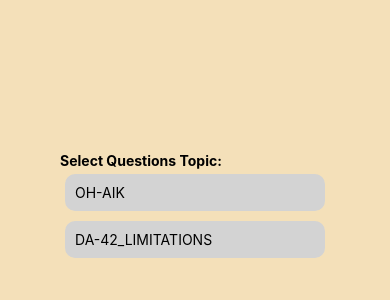
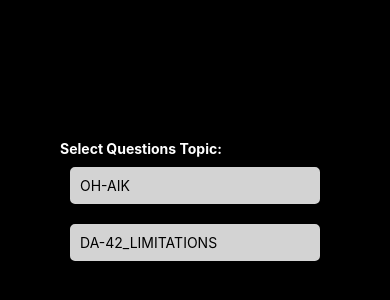
Before and after one commit to veliValentine/question-bank-mobile, a React Native app: screen / in a window 390 px wide. Shown: the part 112-412 px from the top of the page. Built offline with nearby package versions, Linux system fonts and the light colour scheme.

Commit message:
style: black color scheme

```diff
--- a/App.jsx
+++ b/App.jsx
@@ -51,7 +51,7 @@ export default App;
 
 const styles = StyleSheet.create({
   welcomeButtonContainer: {
-    backgroundColor: '#F4E0B9',
+    backgroundColor: '#000000',
     height: "100%",
   },
 });
--- a/src/Main.jsx
+++ b/src/Main.jsx
@@ -31,8 +31,12 @@ const Main = () => {
     setAnswers(newAnswers)
   }
 
-  const changeTopic = (topic) => {
-    setTopic(topic ?? '')
+  const changeTopic = (newTopic) => {
+    if (newTopic === topic) {
+      setTopic('')
+      return
+    }
+    setTopic(newTopic ?? '')
   }
 
   const startQuiz = () => {
@@ -97,7 +101,8 @@ const MainMenu = ({ topics, topic, selectTopic, startQuiz }) => {
             onPress={() => selectTopic(t)}
             style={{
               ...styles.selectTopicButton,
-              backgroundColor: topic === t ? '#adadad' : styles.selectTopicButton.backgroundColor
+              borderWidth: 5,
+              borderColor: topic === t ? 'white' : styles.container.backgroundColor,
             }}
           >
             <Text>{`${t.toUpperCase()}`}</Text>
@@ -105,7 +110,7 @@ const MainMenu = ({ topics, topic, selectTopic, startQuiz }) => {
         ))}
       </View>
       <View>
-        {topic === '' ? null :
+        {topic === '' ? <Button title="" color={styles.container.backgroundColor} /> :
           <Button
             onPress={startQuiz}
             title={`Start new '${topic}' quiz`}
@@ -120,7 +125,7 @@ export default Main;
 
 const styles = StyleSheet.create({
   container: {
-    backgroundColor: '#F4E0B9',
+    backgroundColor: '#000000',
     height: "100%",
     padding: 50
   },
@@ -133,6 +138,7 @@ const styles = StyleSheet.create({
   },
   title: {
     fontWeight: 'bold',
+    color: 'white'
   },
   selectTopicButton: {
     backgroundColor: '#D3D3D3',
--- a/src/Welcome.jsx
+++ b/src/Welcome.jsx
@@ -7,7 +7,8 @@ const Welcome = () => {
     <View style={styles.container}>
       <View>
         <Text style={styles.text}>Welcome to</Text>
-        <Text style={styles.textTitle}>Flying Valentine Question Bank</Text>
+        <Text style={styles.textTitle}>Flying Valentine</Text>
+        <Text style={styles.textTitle}>Question Bank</Text>
       </View>
       <Text style={styles.textCopyright}>{`Copyright ${copyrightYears} by N.J. Valentine`}</Text>
     </View>
@@ -18,25 +19,27 @@ export default Welcome;
 
 const styles = StyleSheet.create({
   container: {
-    backgroundColor: '#F4E0B9',
+    backgroundColor: '#000000',
     display: 'flex',
     flex: 1,
-    justifyContent: 'space-around',
+    justifyContent: 'flex-end',
     flexDirection: 'column',
     padding: 50
   },
   text: {
     padding: 10,
-    color: 'black',
+    color: 'white',
   },
   textTitle: {
     padding: 10,
-    color: 'black',
-    fontWeight: 'bold'
+    color: 'white',
+    fontWeight: 'bold',
+    fontSize: 30
   },
   textCopyright: {
     padding: 10,
-    color: 'black',
-    marginTop: 200
+    color: 'white',
+    marginTop: 200,
+    fontSize: 10,
   },
 });
--- a/src/components/Quiz.jsx
+++ b/src/components/Quiz.jsx
@@ -68,11 +68,11 @@ const styles = StyleSheet.create({
   },
   title: {
     padding: 10,
-    color: 'black',
+    color: 'white',
     fontWeight: 'bold'
   },
   text: {
     padding: 10,
-    color: 'black',
+    color: 'white',
   },
 });
```
